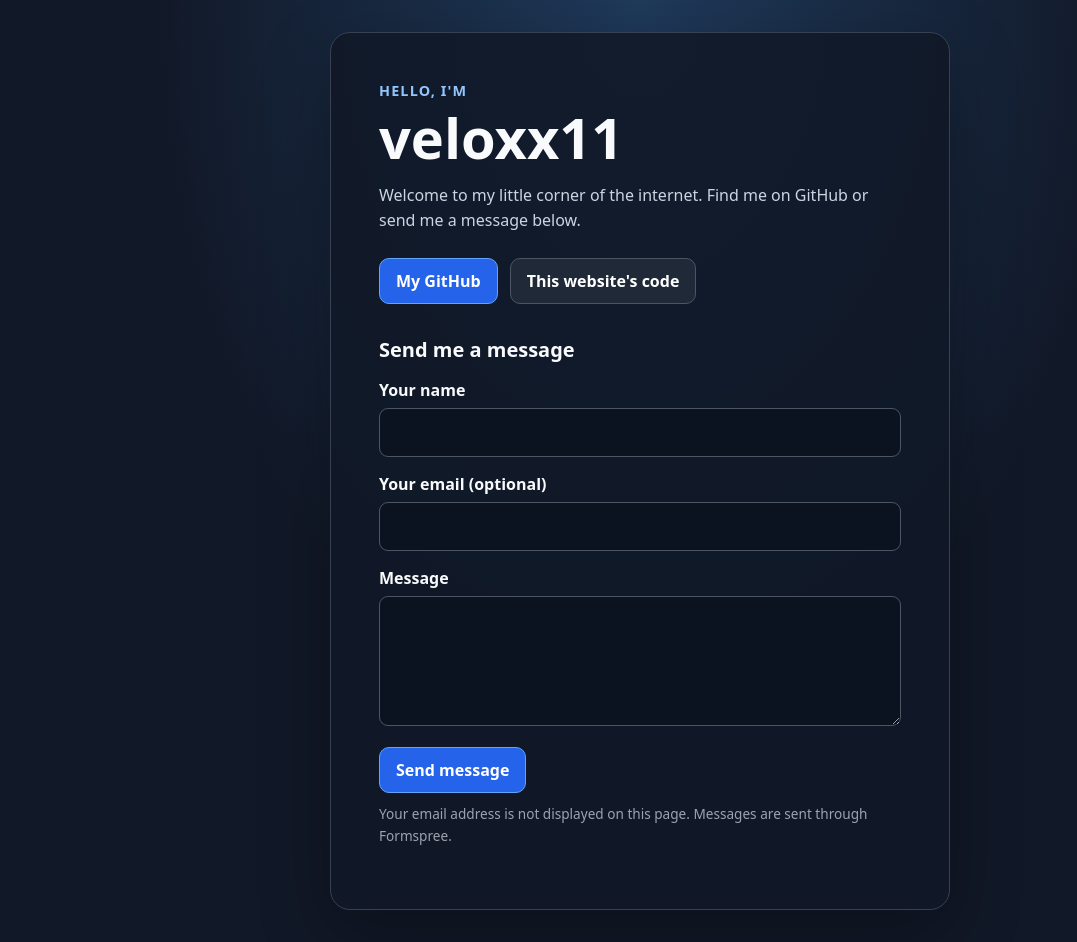
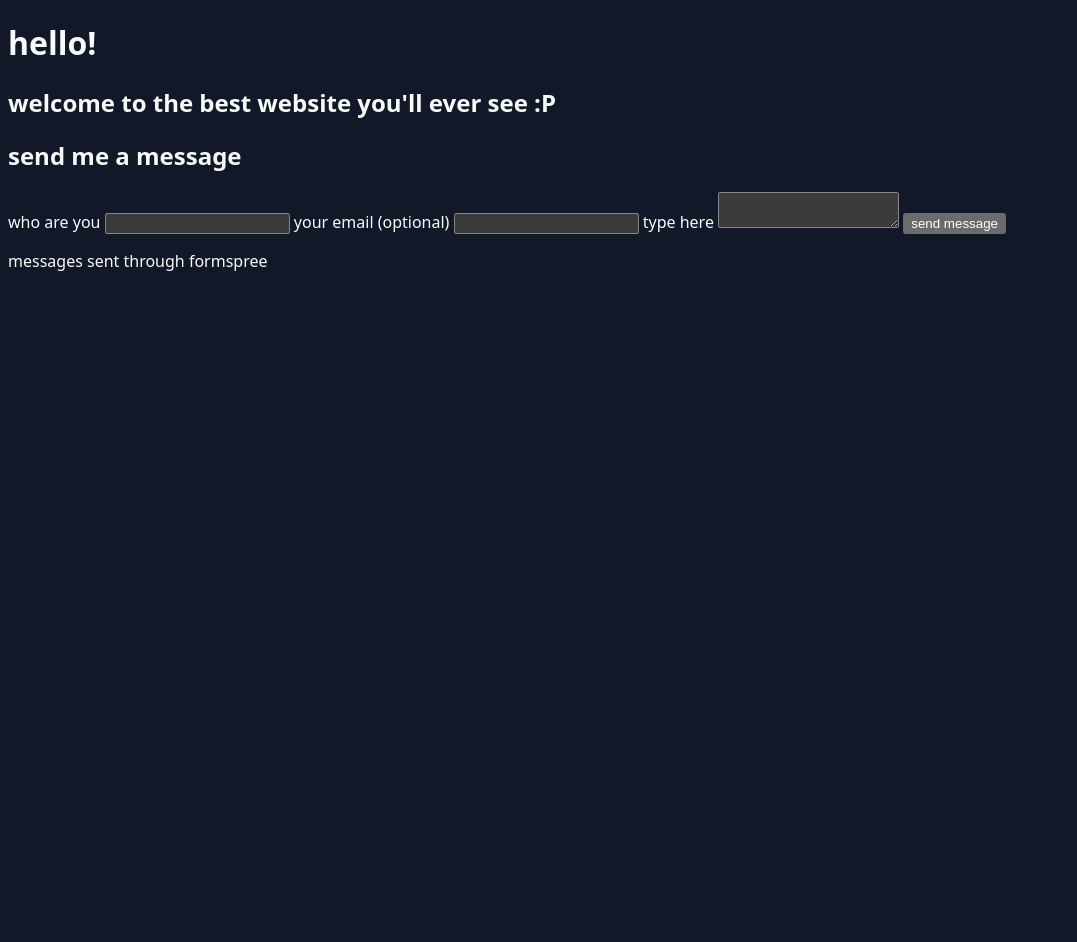
Before and after one commit to veloxx11/veloxx11.github.io, a plain HTML site: page index.html in a window 1280 px wide. Shown: the whole page, without its empty margins (0-1077 px from the left). After the commit the page ends 800 px from the top, so only its background shows below. Drawn offline with Linux system fonts and the light colour scheme.

Commit message:
Add files via upload

```diff
--- a/index.html
+++ b/index.html
@@ -1,11 +1,12 @@
 <!DOCTYPE html>
-<html lang="en">
+<html>
 <head>
   <meta charset="UTF-8">
   <meta name="viewport" content="width=device-width, initial-scale=1">
   <meta name="theme-color" content="#111827">
-  <meta name="description" content="The personal page of veloxx11.">
-  <title>veloxx11 — GitHub</title>
+  <title>veloxx11</title>
+  <h1>hello!</h1>
+  <h2> welcome to the best website you'll ever see :P  </h2>
   <style>
     :root {
       color-scheme: dark;
@@ -13,90 +14,28 @@
       background: #111827;
       color: #f9fafb;
     }
-    * { box-sizing: border-box; }
-    body {
-      min-height: 100vh;
-      margin: 0;
-      display: grid;
-      place-items: center;
-      padding: 2rem 1rem;
-      background: radial-gradient(ellipse at top, #1f3a5b 0, #111827 55%);
-    }
-    main {
-      width: min(100%, 620px);
-      padding: clamp(1.5rem, 5vw, 3rem);
-      border: 1px solid #374151;
-      border-radius: 20px;
-      background: rgb(17 24 39 / 88%);
-      box-shadow: 0 24px 70px rgb(0 0 0 / 30%);
-    }
-    .eyebrow { color: #93c5fd; font-size: .9rem; font-weight: 700; letter-spacing: .08em; text-transform: uppercase; }
-    h1 { margin: .5rem 0; font-size: clamp(2.2rem, 8vw, 3.5rem); line-height: 1.05; }
-    p { color: #cbd5e1; line-height: 1.6; }
-    .buttons { display: flex; flex-wrap: wrap; gap: .75rem; margin: 1.5rem 0 2rem; }
-    a.button, button {
-      display: inline-flex;
-      align-items: center;
-      justify-content: center;
-      min-height: 44px;
-      padding: .7rem 1rem;
-      border: 1px solid #60a5fa;
-      border-radius: 10px;
-      background: #2563eb;
-      color: white;
-      font: inherit;
-      font-weight: 650;
-      text-decoration: none;
-      cursor: pointer;
-    }
-    a.button.secondary { border-color: #4b5563; background: #1f2937; }
-    a.button:hover, button:hover { filter: brightness(1.12); }
-    h2 { margin: 0 0 .4rem; font-size: 1.25rem; }
-    label { display: block; margin: 1rem 0 .4rem; font-weight: 600; }
-    input, textarea {
-      width: 100%;
-      padding: .8rem;
-      border: 1px solid #4b5563;
-      border-radius: 9px;
-      background: #0b1220;
-      color: #f9fafb;
-      font: inherit;
-    }
-    textarea { min-height: 130px; resize: vertical; }
-    input:focus, textarea:focus, a:focus-visible, button:focus-visible { outline: 3px solid #93c5fd; outline-offset: 2px; }
-    form button { margin-top: 1rem; }
-    .note { margin-top: .65rem; font-size: .85rem; color: #9ca3af; }
   </style>
 </head>
+
 <body>
-  <main>
-    <div class="eyebrow">Hello, I'm</div>
-    <h1>veloxx11</h1>
-    <p>Welcome to my little corner of the internet. Find me on GitHub or send me a message below.</p>
-
-    <nav class="buttons" aria-label="Links">
-      <a class="button" href="https://github.com/veloxx11" target="_blank" rel="noopener noreferrer">My GitHub</a>
-      <a class="button secondary" href="https://github.com/veloxx11/veloxx11.github.io" target="_blank" rel="noopener noreferrer">This website's code</a>
-    </nav>
-
-    <section aria-labelledby="contact-heading">
-      <h2 id="contact-heading">Send me a message</h2>
+<section aria-labelledby="contact-heading">
+      <h2 id="contact-heading">send me a message</h2>
       <form action="https://formspree.io/f/xjywlzar" method="POST">
         <input type="hidden" name="_subject" value="New message from your website">
 
-        <label for="name">Your name</label>
+        <label for="name">who are you </label>
         <input id="name" name="name" type="text" autocomplete="name" required>
 
-        <label for="reply-email">Your email (optional)</label>
+        <label for="reply-email">your email (optional)</label>
         <input id="reply-email" name="_replyto" type="email" autocomplete="email">
 
-        <label for="message">Message</label>
+        <label for="message">type here</label>
         <textarea id="message" name="message" required></textarea>
 
-        <button type="submit">Send message</button>
+        <button type="submit">send message</button>
       </form>
-      <p class="note">Your email address is not displayed on this page. Messages are sent through Formspree.</p>
+      <p class="note">messages sent through formspree</p>
     </section>
-  </main>
 </body>
+
 </html>
```
